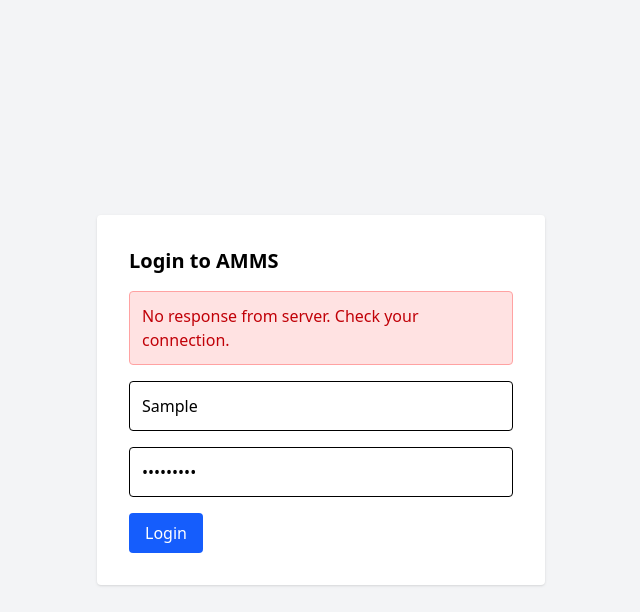
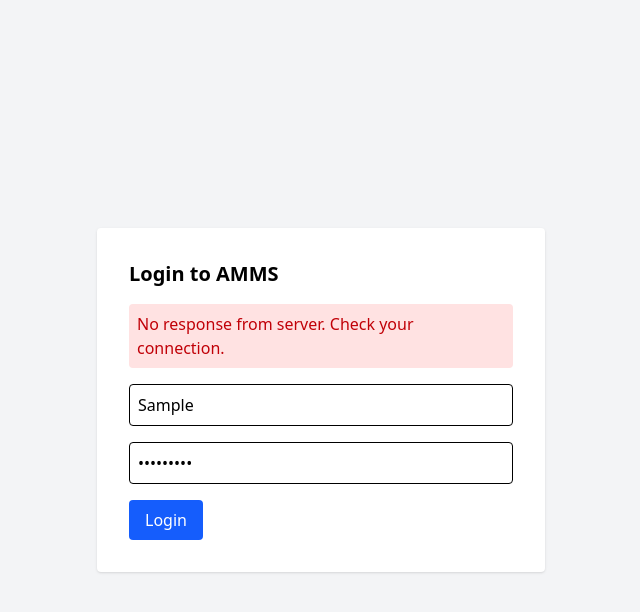
Before and after one commit to EZENGESH/amms-arms-management, a React (Vite) app in the folder frontend/: page /login in a window 1280 px wide. Both pictures are taken after typing "Sample", "Sample123" into the empty fields and a click on the button "Login". Shown: the top 612 px of the page, without its empty margins (319-959 px from the left). Built offline with nearby package versions, Linux system fonts and the light colour scheme; no server answers.

Commit message:
refactor: simplify login component by removing unnecessary state and improving error handling

```diff
--- a/frontend/src/pages/Login.jsx
+++ b/frontend/src/pages/Login.jsx
@@ -1,33 +1,41 @@
-import { useState, useEffect } from "react";
-import { useAuth } from "../context/AuthContext";
-import AuthLayout from "../layouts/AuthLayout";
-import Button from "../components/Button";
-import { loginUser } from "../services/auth";
+import { useState } from 'react';
+// FIX: useNavigate is no longer needed here as the context handles it.
+import { useAuth } from '../context/AuthContext';
+import AuthLayout from '../layouts/AuthLayout';
+import Button from '../components/Button';
+import { loginUser } from '../services/auth';
 
 export default function Login() {
-  const { login, user } = useAuth();
-  const [username, setUsername] = useState("");
-  const [password, setPassword] = useState("");
+  const { login } = useAuth();
   const [isLoading, setIsLoading] = useState(false);
   const [error, setError] = useState(null);
-
-  useEffect(() => {
-    if (user) return; // Already logged in, redirect handled by AuthProvider
-  }, [user]);
 
   const handleSubmit = async (e) => {
     e.preventDefault();
     setIsLoading(true);
     setError(null);
 
+    const formData = new FormData(e.target);
+    const credentials = {
+      username: formData.get('username').trim(),
+      password: formData.get('password'),
+    };
+
     try {
-      const response = await loginUser({ username, password });
-      if (!response.token) throw new Error("No access token received from backend");
+      const response = await loginUser(credentials); // your API call
 
-      login(response); // AuthProvider handles storage and redirect
+      // FIX: Check for 'access' token, which is the JWT standard.
+
+      if (!response?.access) {
+        throw new Error('Invalid server response. Login failed.');
+      }
+
+      // FIX: Call the context's login function with the entire response object.
+      // The context will handle extracting the tokens and user data.
+      login(response);
+
     } catch (err) {
-      console.error("Login error:", err);
-      setError(err.message || "An unexpected error occurred.");
+      setError(err.message || 'An unexpected error occurred.');
     } finally {
       setIsLoading(false);
     }
@@ -37,33 +45,29 @@ export default function Login() {
     <AuthLayout>
       <h1 className="text-xl font-semibold mb-4">Login to AMMS</h1>
 
-      {error && (
-        <div className="mb-4 p-3 bg-red-100 border border-red-300 text-red-700 rounded">
-          {error}
-        </div>
-      )}
+      {error && <div className="mb-4 p-2 bg-red-100 text-red-700 rounded">{error}</div>}
 
       <form className="space-y-4" onSubmit={handleSubmit}>
+        {/* ... form inputs remain the same ... */}
+{/* ...existing code... */}
         <input
-          value={username}
-          onChange={(e) => setUsername(e.target.value)}
+          name="username"
           type="text"
           placeholder="Username"
           required
-          className="w-full p-3 border rounded focus:outline-none focus:ring-2 focus:ring-blue-500"
+          className="w-full p-2 border rounded focus:outline-none focus:ring-2 focus:ring-blue-500"
           disabled={isLoading}
         />
         <input
-          value={password}
-          onChange={(e) => setPassword(e.target.value)}
+          name="password"
           type="password"
           placeholder="Password"
           required
-          className="w-full p-3 border rounded focus:outline-none focus:ring-2 focus:ring-blue-500"
+          className="w-full p-2 border rounded focus:outline-none focus:ring-2 focus:ring-blue-500"
           disabled={isLoading}
         />
-        <Button type="submit" disabled={isLoading} className="w-full">
-          {isLoading ? "Logging in..." : "Login"}
+        <Button type="submit" disabled={isLoading}>
+          {isLoading ? 'Logging in...' : 'Login'}
         </Button>
       </form>
     </AuthLayout>
```
